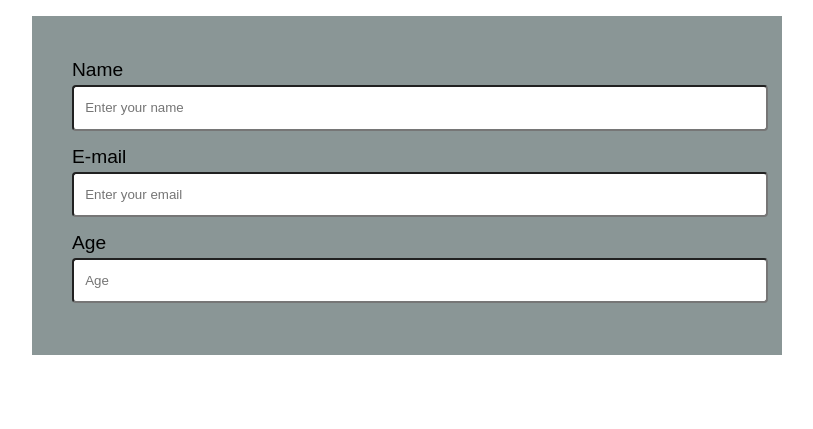
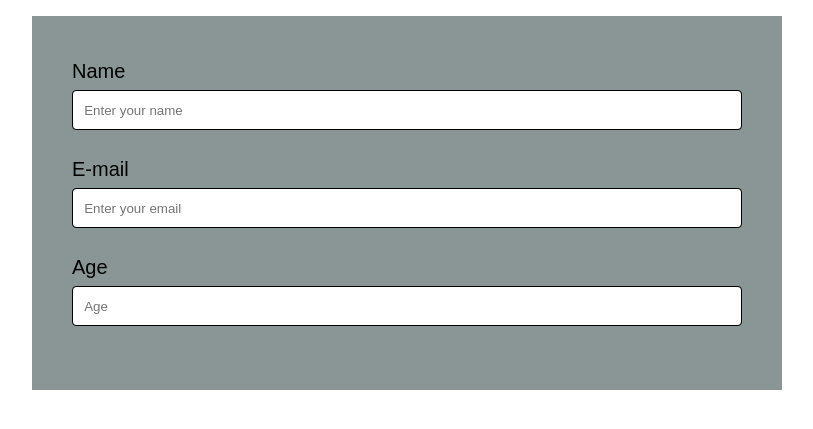
Before and after one commit to JCembala/survey-form, a plain HTML site: page index.html in a window 1280 px wide. Shown: the part 165-594 px from the top of the page, without its empty margins (233-1046 px from the left). Drawn offline with Linux system fonts and the light colour scheme.

Commit message:
styling form group

```diff
--- a/resources/css/default.css
+++ b/resources/css/default.css
@@ -17,7 +17,9 @@ header {
 
 label {
     display: flex;
-    text-align: center;
+    align-items: center;
+    font-size: 1.25rem;
+    margin-bottom: 0.25rem;
 }
 
 form {
@@ -31,12 +33,16 @@ form {
 }
 
 .form-group {
-    margin: 0 auto 0.75rem auto;
+    margin: 0 auto 1.5rem auto;
 }
 
 .form-control {
-    height: 2rem;
+    display: block;
+    height: 2.5rem;
     width: 100%;
     border-radius: 0.25rem;
     padding: 0.3rem 0.7rem;
+    background-clip: padding-box;
+    border: 1px solid #000000;
+    box-sizing: border-box;
 }
```
